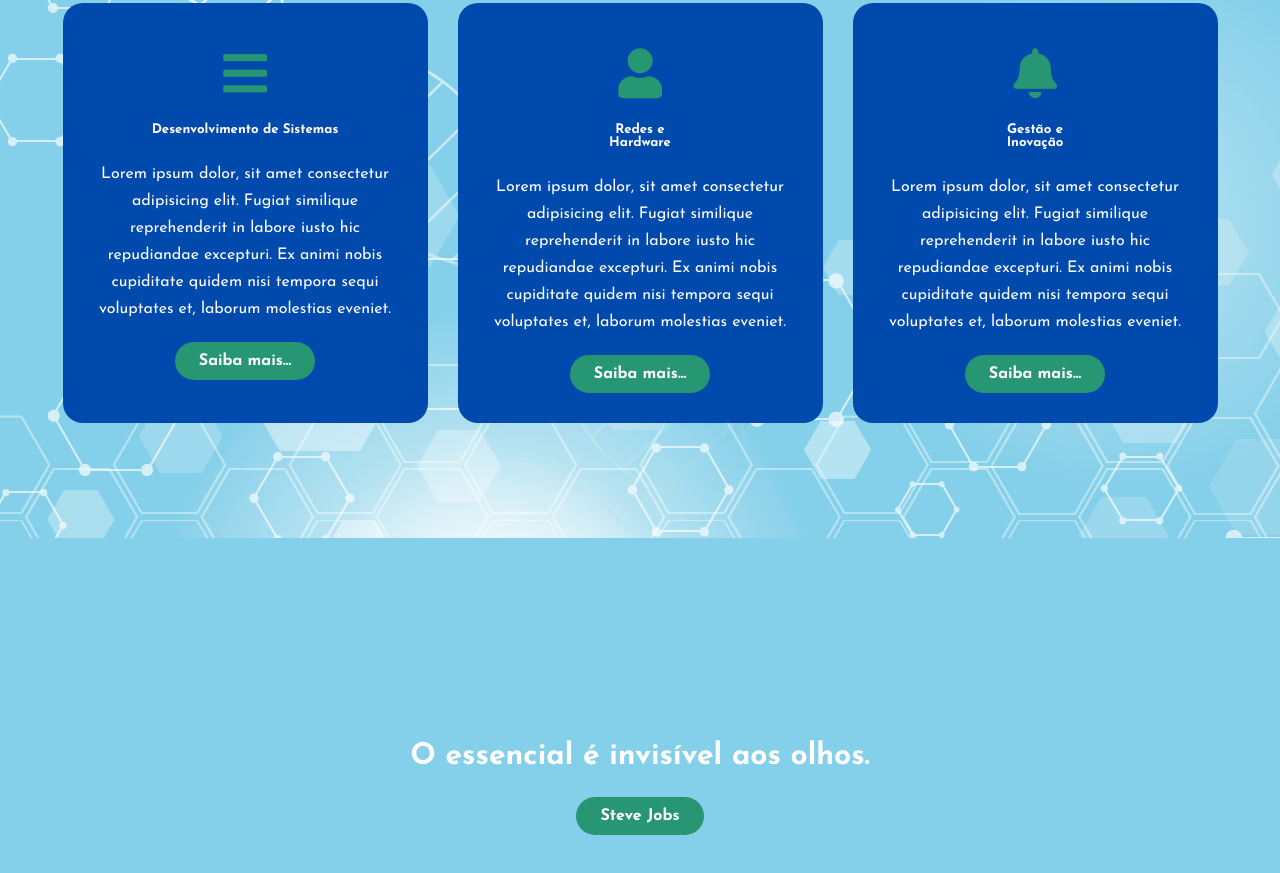
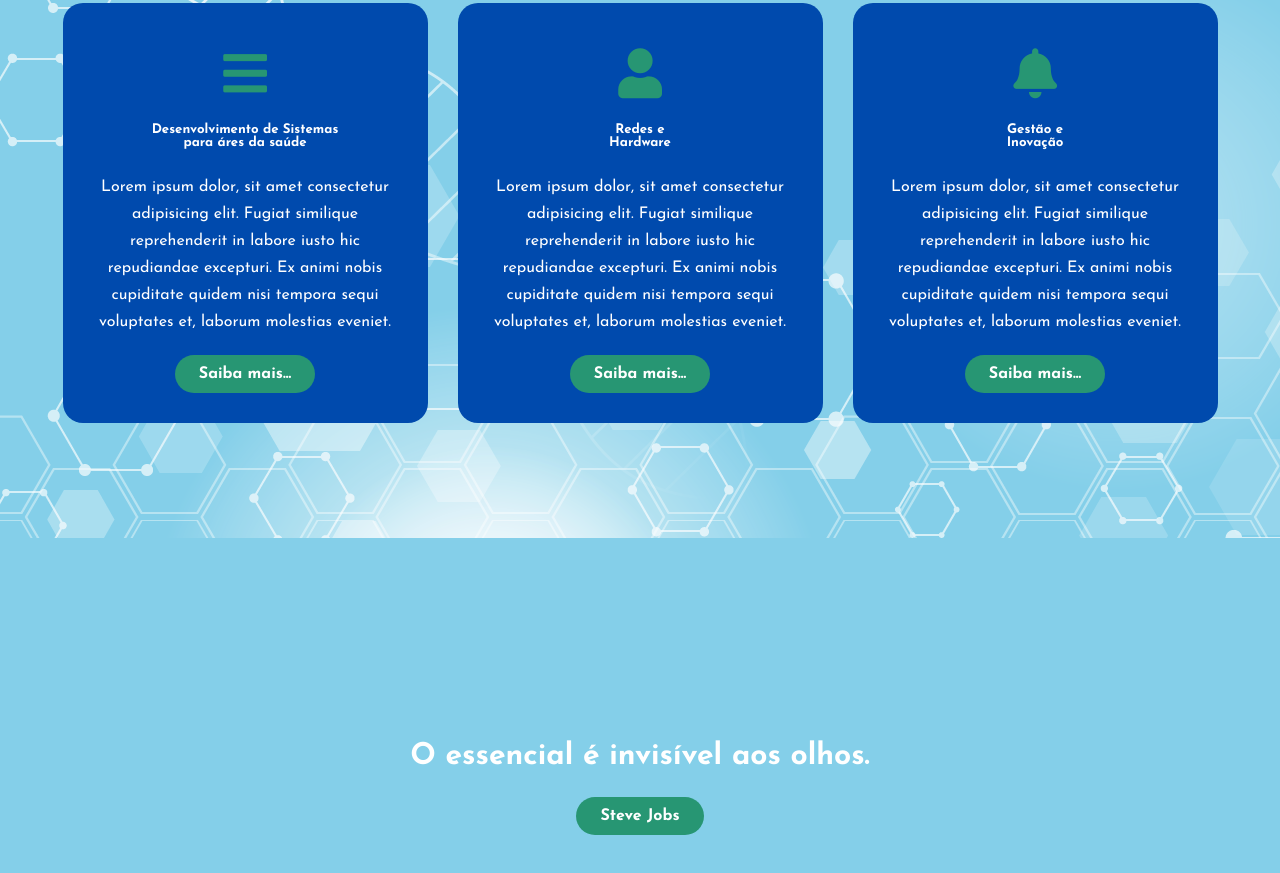
Before and after one commit to Bruhkamargo/HealthTec, a plain HTML site: page index.html in a window 1280 px wide. Shown: the part 1618-2491 px from the top of the page. Drawn offline with Linux system fonts and the light colour scheme.

Commit message:
Update index.html

```diff
--- a/index.html
+++ b/index.html
@@ -63,7 +63,7 @@
 		<div class="box">
 			<div class="card">
 				<i class="fas fa-bars"></i>
-				<h5>Desenvolvimento de Sistemas</h5>
+				<h5>Desenvolvimento de Sistemas <br> para áres da saúde</h5>
 				<div class="pra">
 					<p>Lorem ipsum dolor, sit amet consectetur adipisicing elit. Fugiat similique reprehenderit in labore iusto hic repudiandae excepturi. Ex animi nobis cupiditate quidem nisi tempora sequi voluptates et, laborum molestias eveniet.</p>
 					<p>
```
